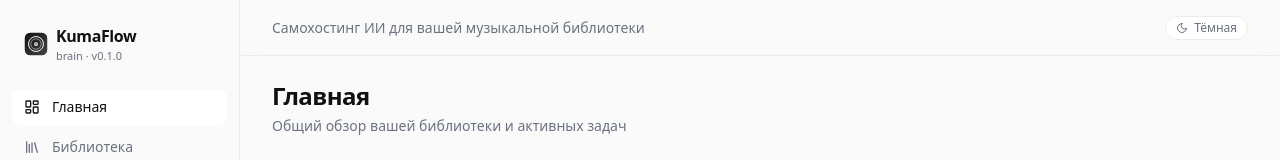
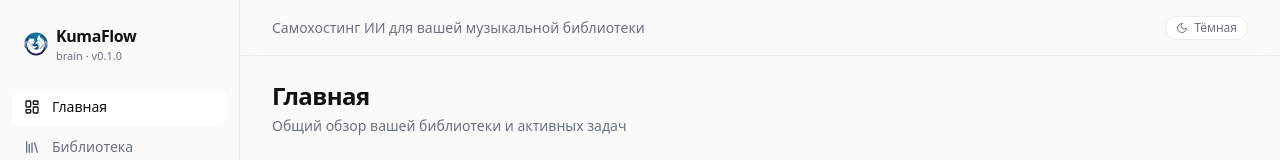
Before and after one commit to mrSaT13/kumaflow-brain, a Next.js app in the folder web/: page / in a window 1280 px wide. Shown: the top 160 px of the page. Built offline with nearby package versions, Linux system fonts and the light colour scheme; no server answers.

Commit message:
web: brand icon from mobile app (app-icon.png as favicon/logo)

```diff
--- a/web/src/app/layout.tsx
+++ b/web/src/app/layout.tsx
@@ -6,7 +6,7 @@ import { Topbar } from "@/components/Topbar";
 export const metadata: Metadata = {
   title: "KumaFlow Brain",
   description: "Самохостинг ИИ для вашей музыкальной библиотеки",
-  icons: { icon: "/favicon.svg" },
+  icons: { icon: "/app-icon.png", apple: "/app-icon.png" },
 };
 
 export default function RootLayout({ children }: { children: React.ReactNode }) {
--- a/web/src/components/Sidebar.tsx
+++ b/web/src/components/Sidebar.tsx
@@ -34,7 +34,7 @@ export function Sidebar() {
   return (
     <aside className="w-[240px] border-r border-border bg-bg sticky top-0 h-screen hidden md:flex md:flex-col">
       <div className="px-6 py-6 flex items-center gap-2">
-        <img src="/favicon.svg" alt="" className="w-6 h-6" />
+        <img src="/app-icon.png" alt="KumaFlow" className="w-6 h-6 rounded-full" />
         <div>
           <div className="font-semibold tracking-tight">KumaFlow</div>
           <div className="text-[11px] text-muted">brain · v0.1.0</div>
```
Also changed, not shown: web/public/app-icon.png (added), web/public/favicon.svg (deleted).
